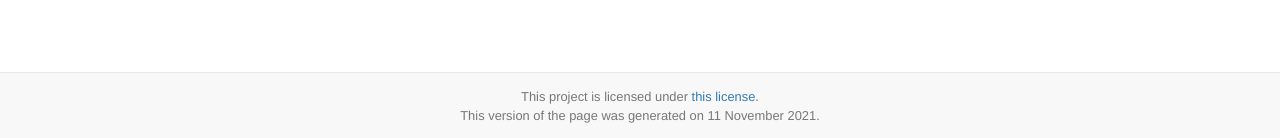
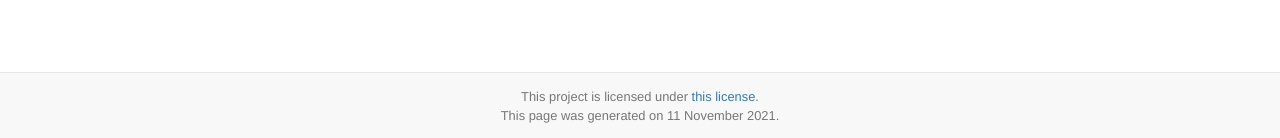
Before and after one commit to egor-tensin/jekyll-theme, a Jekyll site: the page built from index.md, in a window 1280 px wide. Shown: the part 759-897 px from the top of the page. Built offline with Jekyll 4.4.1, drawn with Linux system fonts in a browser that asks for light colours; the repository's description, which GitHub fills in, is left out.

Commit message:
footer: shorten the "generated on" note

```diff
--- a/_includes/common/footer.html
+++ b/_includes/common/footer.html
@@ -38,7 +38,7 @@
               </div>
               <div style="display: table-row;">
                 <div style="display: table-cell;">
-                  <div class="text-center text-muted">This version of the page was generated on {{ site.time | date: '%-d %B %Y' }}.</div>
+                  <div class="text-center text-muted">This page was generated on {{ site.time | date: '%-d %B %Y' }}.</div>
                 </div>
               </div>
             </div>
```
